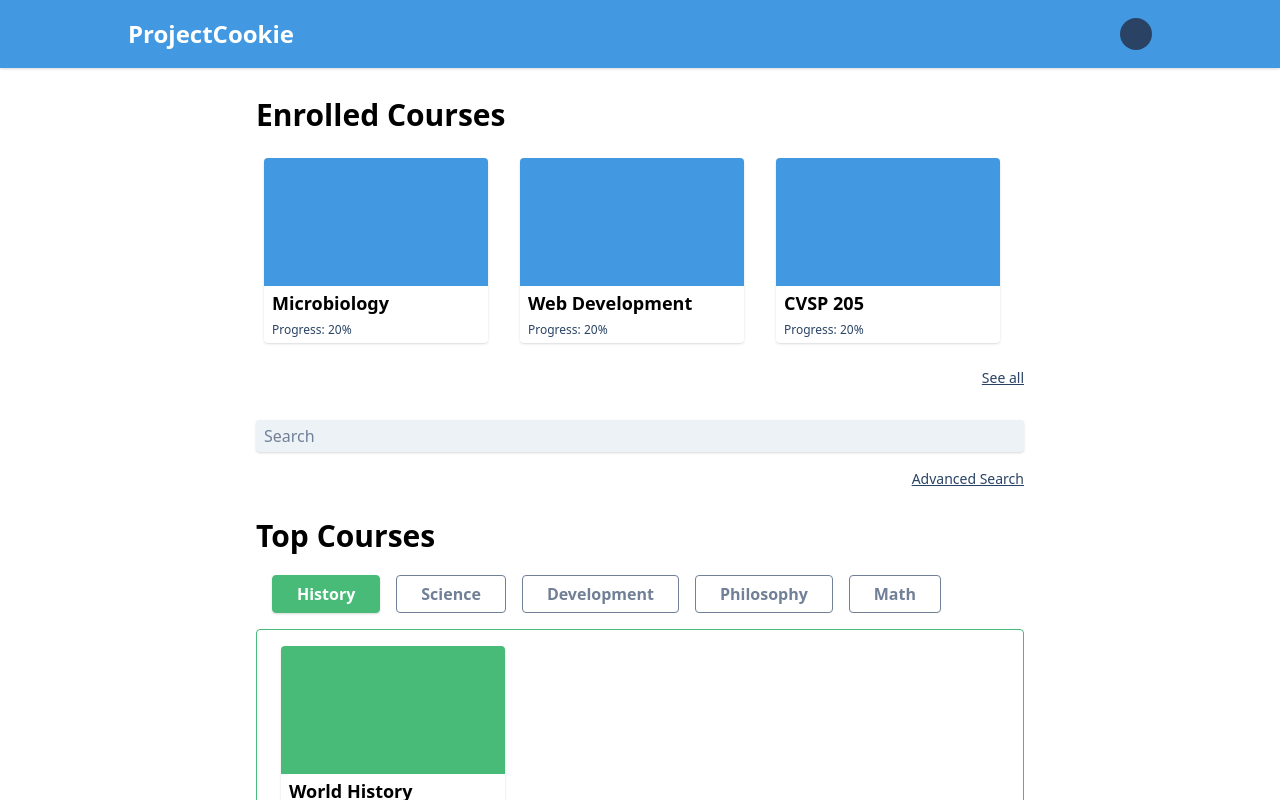
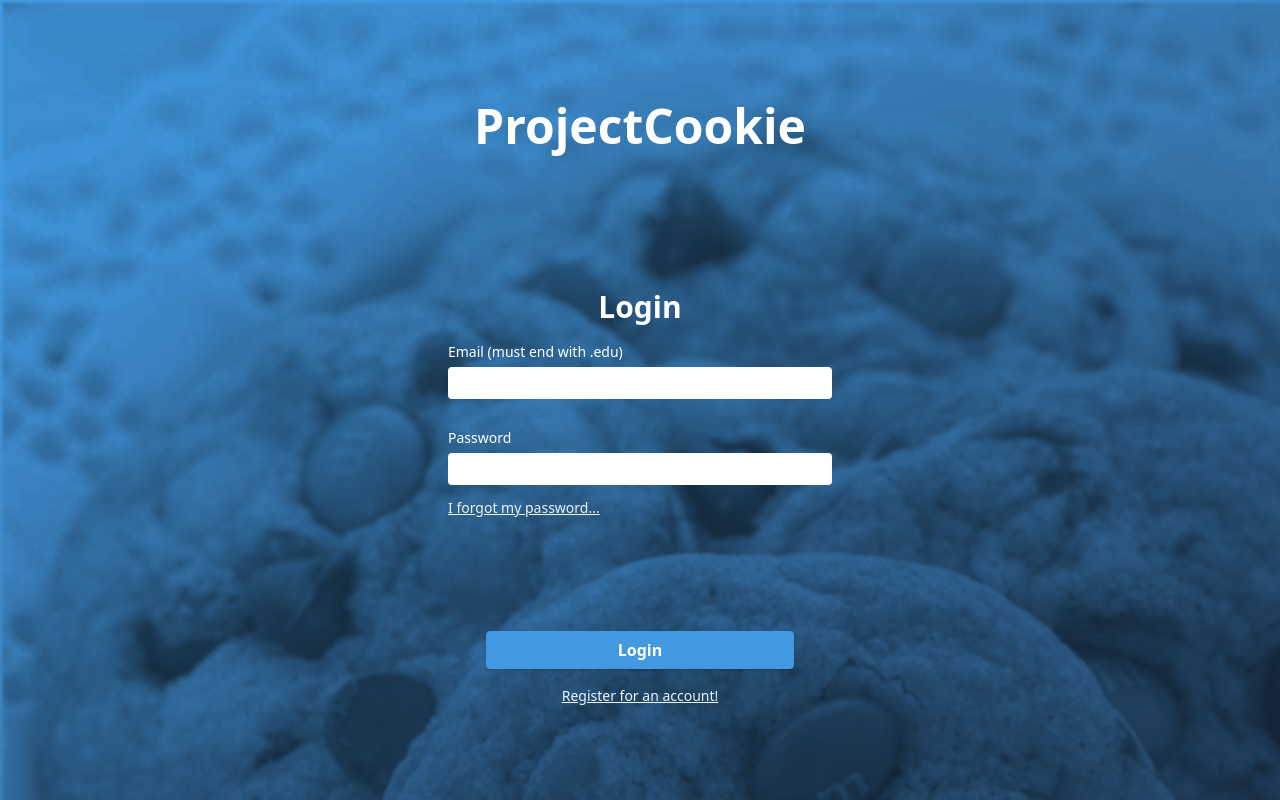
Before and after one commit to MaxMonteil/ProjectCookie, a Vue app in the folder client/: page /auth/login in a window 1280 px wide. Before the commit this address led to /. Shown: the top 800 px of the page. Built offline with nearby package versions, Linux system fonts and the light colour scheme.

Commit message:
design: implement the remaining auth pages

```diff
--- a/client/src/App.vue
+++ b/client/src/App.vue
@@ -1,9 +1,9 @@
 <template>
   <div
     id="app"
-    class="px-64 pt-24 pb-32"
+    :class="onAuthPage ? '' : 'px-64 pt-24 pb-32'"
   >
-    <TheHeader />
+    <TheHeader v-if="!$route.matched.some(r => r.meta.hideHeader)" />
 
     <router-view />
   </div>
@@ -16,5 +16,10 @@ export default {
   components: {
     TheHeader,
   },
+  computed: {
+    onAuthPage () {
+      return this.$route.matched.some(r => r.path.includes('auth'))
+    },
+  },
 }
 </script>
--- /dev/null
+++ b/client/src/layouts/auth/LoginLayout.vue
@@ -0,0 +1,57 @@
+<template>
+  <section class="flex flex-col items-center space-y-4">
+    <h2 class="text-3xl font-bold text-center text-white">
+      Login
+    </h2>
+
+    <form class="flex flex-col w-1/2 space-y-8">
+      <InputText
+        v-model="email"
+        label="Email (must end with .edu)"
+        class="flex-grow"
+      />
+
+      <div>
+        <InputText
+          v-model="password"
+          label="Password"
+        />
+        <router-link
+          :to="{ name: 'forgot-password' }"
+          class="inline-block mt-3 text-sm text-gray-200 underline"
+        >
+          I forgot my password...
+        </router-link>
+      </div>
+
+      <div class="text-center">
+        <button class="self-center w-4/5 mt-20 btn btn-blue">
+          Login
+        </button>
+      </div>
+    </form>
+    <router-link
+      :to="{ name: 'register' }"
+      class="inline-block mt-3 text-sm text-gray-200 underline"
+    >
+      Register for an account!
+    </router-link>
+  </section>
+</template>
+
+<script>
+import InputText from '@/components/inputs/InputText'
+
+export default {
+  name: 'Login',
+  components: {
+    InputText,
+  },
+  data () {
+    return {
+      email: '',
+      password: '',
+    }
+  },
+}
+</script>
--- /dev/null
+++ b/client/src/layouts/auth/RegisterLayout.vue
@@ -0,0 +1,55 @@
+<template>
+  <section class="flex flex-col items-center space-y-4">
+    <h2 class="text-3xl font-bold text-center text-white">
+      Register
+    </h2>
+
+    <form class="flex flex-col w-1/2 space-y-8">
+      <InputText
+        v-model="email"
+        label="Email (must end with .edu)"
+        class="flex-grow"
+      />
+
+      <InputText
+        v-model="password"
+        label="Password"
+      />
+
+      <InputText
+        v-model="passwordConfirm"
+        label="Confirm Password"
+      />
+
+      <div class="text-center">
+        <button class="self-center w-4/5 mt-20 btn btn-blue">
+          Register
+        </button>
+      </div>
+    </form>
+    <router-link
+      :to="{ name: 'login' }"
+      class="inline-block mt-3 text-sm text-gray-200 underline"
+    >
+      I already have an account. <span class="text-bold">Log In</span>
+    </router-link>
+  </section>
+</template>
+
+<script>
+import InputText from '@/components/inputs/InputText'
+
+export default {
+  name: 'Register',
+  components: {
+    InputText,
+  },
+  data () {
+    return {
+      email: '',
+      password: '',
+      passwordConfirm: '',
+    }
+  },
+}
+</script>
--- a/client/src/layouts/profile/AccountSettingsLayout.vue
+++ b/client/src/layouts/profile/AccountSettingsLayout.vue
@@ -5,21 +5,43 @@
         User Information
       </h2>
 
+      <InputText
+        v-model="email"
+        class="w-1/2 text-gray-600"
+        label="Email"
+        type="email"
+        :bg-gray="true"
+        :label-white="false"
+        disabled
+      />
+
       <form
         class="flex flex-col w-1/2 space-y-8"
         @submit.prevent
       >
+        <h3 class="text-lg font-bold text-gray-600">
+          Change Password
+        </h3>
+
         <InputText
-          v-model="localUser.email"
-          label="Email"
-          type="email"
+          v-model="password.current"
+          label="Current password"
+          type="password"
           :bg-gray="true"
           :label-white="false"
         />
 
         <InputText
-          v-model="localUser.password"
-          label="Password"
+          v-model="password.new"
+          label="New password"
+          type="password"
+          :bg-gray="true"
+          :label-white="false"
+        />
+
+        <InputText
+          v-model="password.confirm"
+          label="Confirm new password"
           type="password"
           :bg-gray="true"
           :label-white="false"
@@ -29,10 +51,11 @@
           class="self-end btn btn-blue"
           type="submit"
         >
-          Save Changes
+          Change Password
         </button>
+
         <button
-          class="self-end btn btn-red"
+          class="btn btn-red"
           type="submit"
         >
           Delete my account
@@ -83,9 +106,11 @@ export default {
   },
   data () {
     return {
-      localUser: {
-        email: this.user.email,
-        password: '********',
+      email: this.user.email,
+      password: {
+        current: '',
+        new: '',
+        confirm: '',
       },
     }
   },
--- /dev/null
+++ b/client/src/pages/Auth.vue
@@ -0,0 +1,24 @@
+<template>
+  <main class="h-screen px-64 pt-24 pb-32 bg-gradient space-y-32">
+    <h1 class="text-5xl font-bold leading-tight text-center text-white">
+      ProjectCookie
+    </h1>
+
+    <router-view />
+  </main>
+</template>
+
+<script>
+export default {
+  name: 'Auth',
+}
+</script>
+
+<style scoped>
+.bg-gradient {
+  /* fallback */
+  background-image: linear-gradient(155.44deg, rgb(66, 153, 225) 16.29%, rgb(42, 67, 101) 148.99%);
+  background-image: linear-gradient(155.44deg, rgb(66, 153, 225) 16.29%, rgb(42, 67, 101) 148.99%), url("../../public/cookie_bg-min.jpg");
+  background-blend-mode: multiply;
+}
+</style>
--- a/client/src/router/index.js
+++ b/client/src/router/index.js
@@ -2,8 +2,16 @@ import Vue from 'vue'
 import VueRouter from 'vue-router'
 
 import Home from '../pages/Home.vue'
+
+import Auth from '../pages/Auth.vue'
+import LoginLayout from '../layouts/auth/LoginLayout.vue'
+import RegisterLayout from '../layouts/auth/RegisterLayout.vue'
+import ForgotPasswordLayout from '../layouts/auth/ForgotPasswordLayout.vue'
+
 import Search from '../pages/Search.vue'
+
 import Course from '../pages/Course.vue'
+
 import Lesson from '../pages/Lesson.vue'
 
 import Profile from '../pages/Profile.vue'
@@ -23,6 +31,34 @@ const routes = [
     component: Home,
     meta: {
       hideHeaderSearchBar: true,
+    },
+  },
+  {
+    path: '/auth',
+    component: Auth,
+    children: [
+      {
+        path: '',
+        redirect: 'login',
+      },
+      {
+        path: 'login',
+        name: 'login',
+        component: LoginLayout,
+      },
+      {
+        path: 'register',
+        name: 'register',
+        component: RegisterLayout,
+      },
+      {
+        path: 'forgot-password',
+        name: 'forgot-password',
+        component: ForgotPasswordLayout,
+      },
+    ],
+    meta: {
+      hideHeader: true,
     },
   },
   {
```
Also changed, not shown: client/public/cookie_bg-min.jpg (added), client/src/layouts/auth/ForgotPasswordLayout.vue (added).
